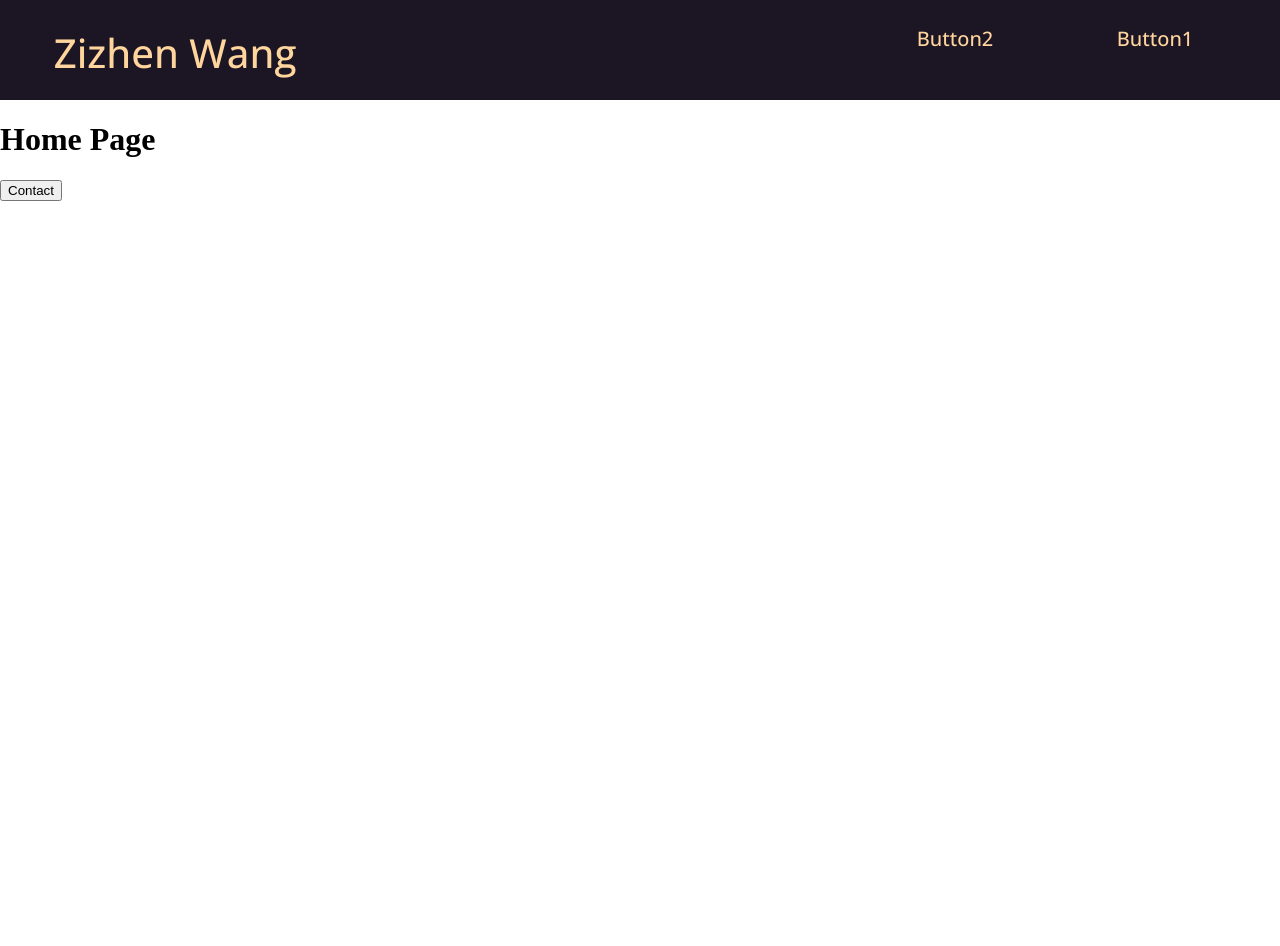
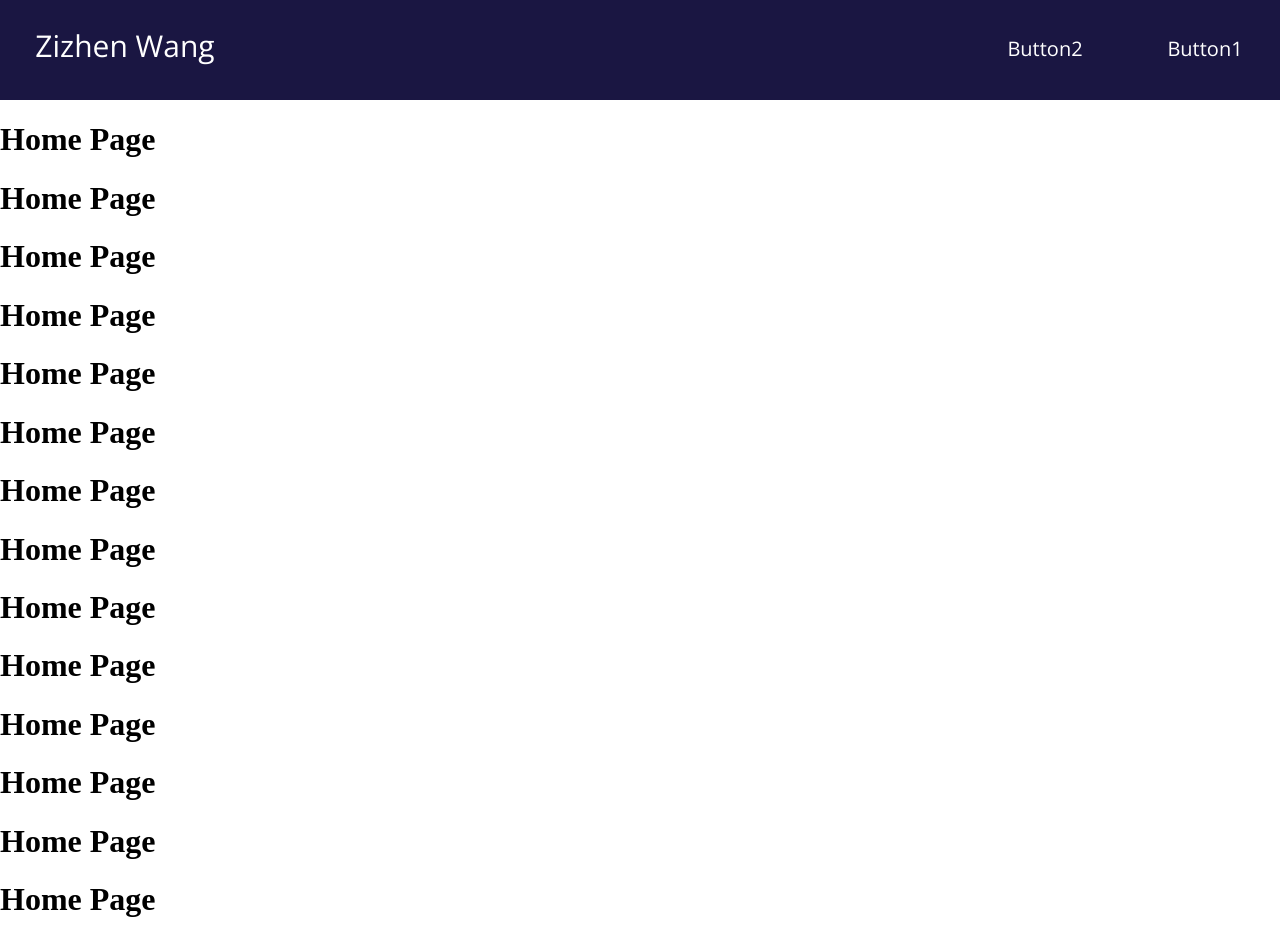
Before and after one commit to Wangzzh/ZizhenWang.net, a React (Create React App) app: page / in a window 1280 px wide. Shown: the top 946 px of the page. Before the commit the page ends 800 px from the top, so only its background shows below. Built offline with nearby package versions, Linux system fonts and the light colour scheme.

Commit message:
style fix

```diff
--- a/public/index.html
+++ b/public/index.html
@@ -15,7 +15,6 @@
   </head>
   <body style="margin: 0px;">
     <noscript>You need to enable JavaScript to run this app.</noscript>
-    <NavHeader></NavHeader>
     <div id="root"></div>
     <!--
       This HTML file is a template.
--- a/src/components/navigation/NavHeader.css
+++ b/src/components/navigation/NavHeader.css
@@ -1,36 +1,47 @@
 .NavHeader {
+    position: fixed;
+    top: 0px;
     margin: 0px;
     padding: 25px;
     height: 50px;
-    background-color: rgb(28, 21, 36);
-    color: rgb(255, 213, 158);
+    width: 100%;
+    background-color: rgb(26, 22, 66);
+    color: rgb(255, 255, 255);
+    font-family: 'Open Sans', sans-serif;
+}
+
+.NavHeaderPlaceholder {
+    height: 100px;
+    width: 100%;
+    background-color: rgb(136, 107, 168);
+}
+
+.NavHeaderTitle {
+    top: 15px;
+    bottom: 10px;
+    height: 100%;
+    width: 200px;
+    float: left;
+    padding: 0px;
+    text-align: center;
+    align-items: center;
     font-size: 30px;
     font-weight: 300;
     font-family: 'Open Sans', sans-serif;
 }
 
-.NavHeaderTitle {
+.NavHeaderButton {
+    top: 10px;
+    bottom: 10px;
+    width: 120px;
     height: 100%;
-    width: 300px;
-    float: left;
+    float: right;
+    margin-right: 40px;
+    padding: 0px;
+    padding-top: 10px;
     text-align: center;
-    align-items: center;
-    background-color: rgb(28, 21, 36);
-    color: rgb(255, 213, 158);
-    font-size: 40px;
-    font-weight: 500;
+    font-size: 20px;
+    font-weight: 300;
     font-family: 'Open Sans', sans-serif;
+    color: rgb(255, 255, 255);
 }
-
-.NavHeaderButton {
-    height: 100%;
-    width: 200px;
-    float: right;
-    text-align: center;
-    align-items: center;
-    background-color: rgb(28, 21, 36);
-    color: rgb(255, 213, 158);
-    font-size: 20px;
-    font-weight: 500;
-    font-family: 'Open Sans', sans-serif;
-}
--- a/src/components/navigation/NavHeader.js
+++ b/src/components/navigation/NavHeader.js
@@ -8,8 +8,8 @@ class NavHeader extends React.Component {
         return (
             <div className="NavHeader">
                 <NavHeaderTitle text="Zizhen Wang"/>
-                <NavHeaderButton text="Button1"/>
-                <NavHeaderButton text="Button2"/>
+                <NavHeaderButton text="Button1" route="/home"/>
+                <NavHeaderButton text="Button2" route="/contact"/>
             </div>
         );
     }
--- a/src/components/navigation/NavHeaderButton.js
+++ b/src/components/navigation/NavHeaderButton.js
@@ -1,11 +1,15 @@
 import React from "react";
+import { Link } from 'react-router-dom'
 import "./NavHeader.css"
 
 class NavHeaderButton extends React.Component {
+
     render() {
         return (
             <div className="NavHeaderButton">
-                <div>{this.props.text}</div>
+                <Link to="/contact" style={{textDecoration: 'none', color: "white"}}>
+                    {this.props.text}
+                </Link>
             </div>
         );
     }
--- /dev/null
+++ b/src/components/navigation/NavHeaderPlaceholder.js
@@ -0,0 +1,13 @@
+import React from "react";
+import "./NavHeader.css"
+
+class NavHeaderPlaceholder extends React.Component {
+    render() {
+        return (
+            <div className="NavHeaderPlaceholder">
+            </div>
+        );
+    }
+}
+
+export default NavHeaderPlaceholder;
--- a/src/components/navigation/NavHeaderTitle.js
+++ b/src/components/navigation/NavHeaderTitle.js
@@ -5,7 +5,7 @@ class NavHeaderTitle extends React.Component {
     render() {
         return (
             <div className="NavHeaderTitle">
-                <div>{this.props.text}</div>
+                {this.props.text}
             </div>
         );
     }
--- a/src/views/Home.js
+++ b/src/views/Home.js
@@ -2,6 +2,7 @@ import React from "react";
 import { useNavigate } from "react-router-dom";
 
 import NavHeader from "../components/navigation/NavHeader"
+import NavHeaderPlaceholder from "../components/navigation/NavHeaderPlaceholder"
 
 const Home = (props) => {
   const navigate = useNavigate();
@@ -9,6 +10,31 @@ const Home = (props) => {
   return (
     <>
       <NavHeader/>
+      <NavHeaderPlaceholder/>
+      <h1>Home Page</h1>
+      <h1>Home Page</h1>
+      <h1>Home Page</h1>
+      <h1>Home Page</h1>
+      <h1>Home Page</h1>
+      <h1>Home Page</h1>
+      <h1>Home Page</h1>
+      <h1>Home Page</h1>
+      <h1>Home Page</h1>
+      <h1>Home Page</h1>
+      <h1>Home Page</h1>
+      <h1>Home Page</h1>
+      <h1>Home Page</h1>
+      <h1>Home Page</h1>
+      <h1>Home Page</h1>
+      <h1>Home Page</h1>
+      <h1>Home Page</h1>
+      <h1>Home Page</h1>
+      <h1>Home Page</h1>
+      <h1>Home Page</h1>
+      <h1>Home Page</h1>
+      <h1>Home Page</h1>
+      <h1>Home Page</h1>
+      <h1>Home Page</h1>
       <h1>Home Page</h1>
       <button onClick={() => navigate("/contact")}>Contact</button>
     </>
```
